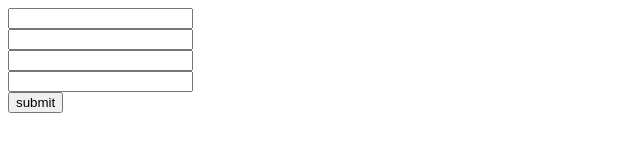
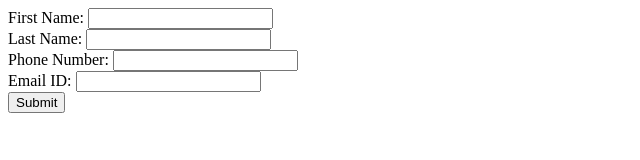
Before and after one commit to acciojob/form-login-2-Rahulmandalt, a website: page main.html in a window 1280 px wide. Shown: the whole page, without its empty margins (0-640 px from the left). Drawn offline with Linux system fonts and the light colour scheme.

Commit message:
created a submission

```diff
--- a/main.html
+++ b/main.html
@@ -7,12 +7,21 @@
 </head>
 
 <body>
-	<input id="n" type="text"><br>
-	<input id="l" type="text"><br>
-	<input id="n" type="number"><br>
-	<input id="e" type="email"><br>
-	<button id="b">submit</button>
-	<!-- the entire body must be written by student -->
+ <form>
+        <label for="n">First Name:</label>
+        <input id="n" type="text"><br>
+
+        <label for="l">Last Name:</label>
+        <input id="l" type="text"><br>
+
+        <label for="p">Phone Number:</label>
+        <input id="p" type="number"><br>
+
+        <label for="e">Email ID:</label>
+        <input id="e" type="email"><br>
+
+        <button id="b" type="button">Submit</button>
+    </form>	<!-- the entire body must be written by student -->
     <script type="text/javascript" src="./script.js">
 </script>
 
--- a/script.js
+++ b/script.js
@@ -1,7 +1,9 @@
-//your JS code here. If required.
-let name= document.getElementById("n")
-let btn= document.getElementById("b")
+let name = document.getElementById("n");
+let last = document.getElementById("l");
+let num = document.getElementById("p");
+let email = document.getElementById("e");
+let btn = document.getElementById("b");
 
-btn.addEventListener("click",()=>{
-	alert(name.value)
-})
+btn.addEventListener("click", () => {
+    alert(name.value  +  last.value +  num.value  +  email.value + btn.value );
+});
```
